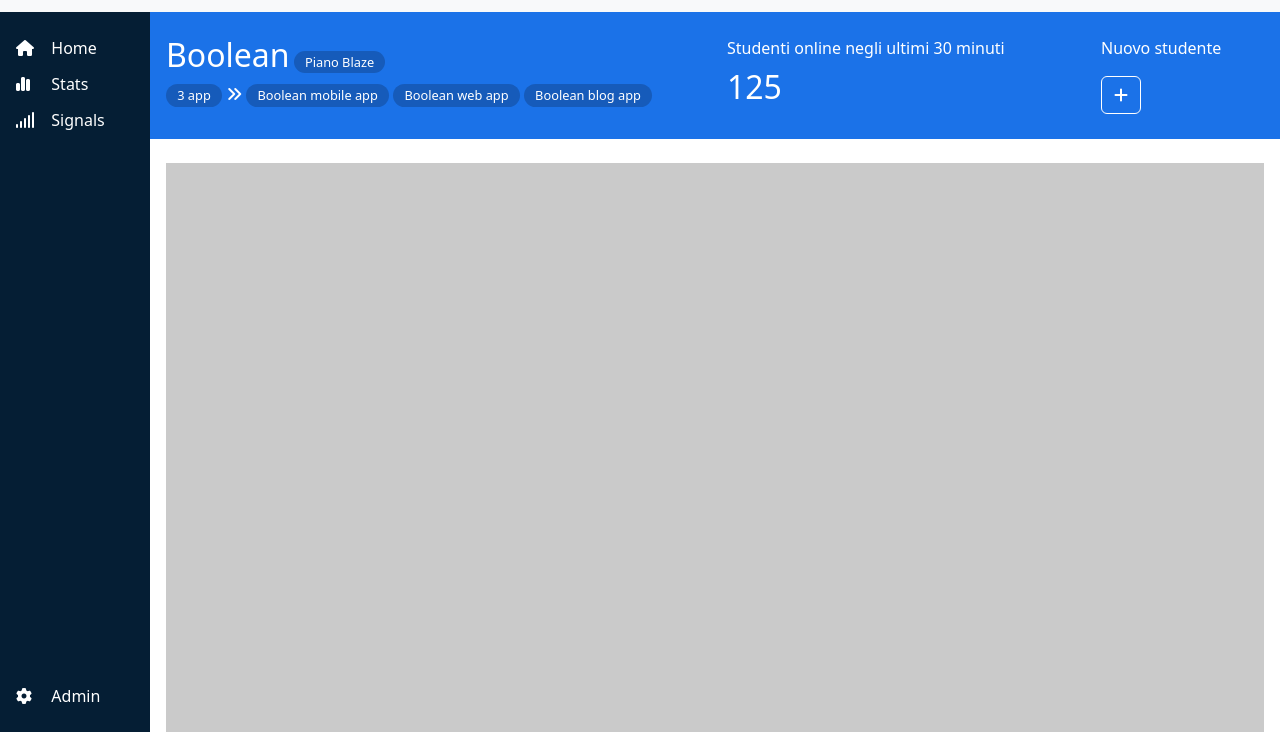
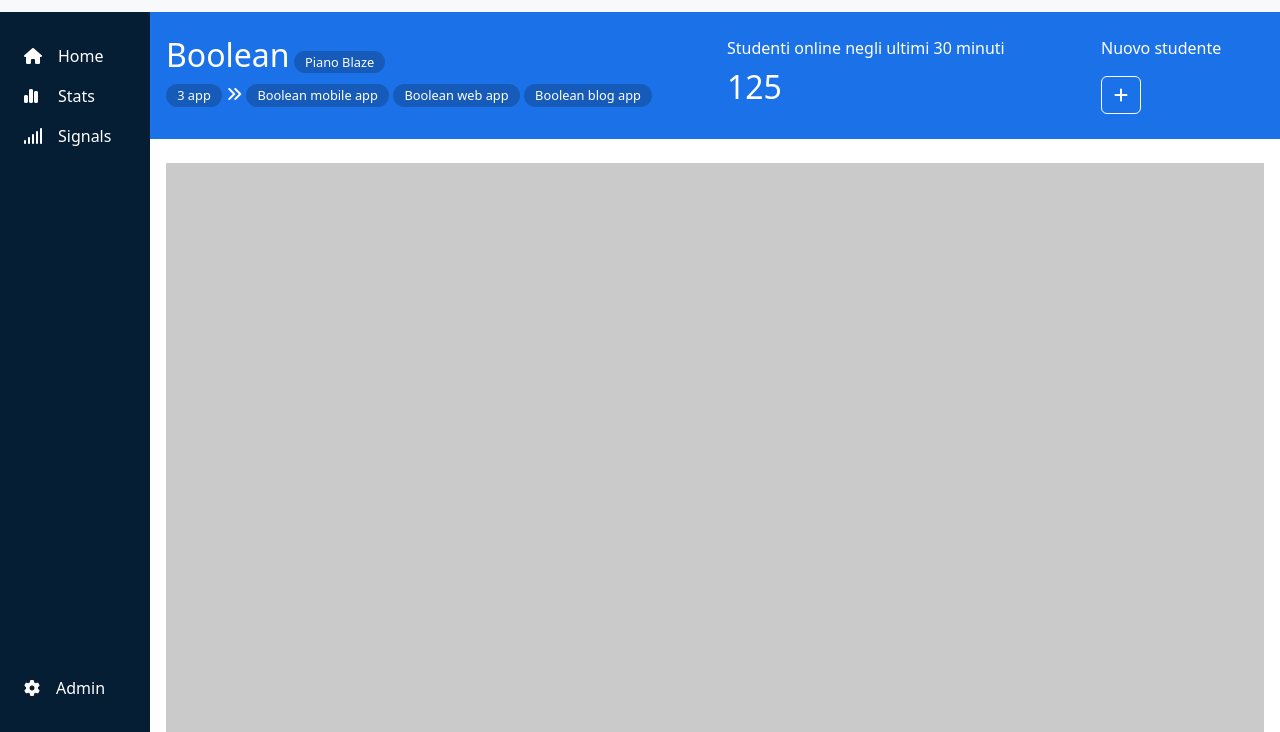
Before and after one commit to lollomrt/html-css-bootstrap-dashboard, a plain HTML site: page index.html in a window 1280 px wide. Shown: the part 68-800 px from the top of the page. Drawn offline with nearby package versions, Linux system fonts and the light colour scheme.

Commit message:
Aggiornamneto hover e struttura sidebar

```diff
--- a/css/style.css
+++ b/css/style.css
@@ -63,6 +63,10 @@ main {
 
 .topbar .contenuto .responsive-offcanvas {
     width: 50vw;
+}
+
+.menu:hover {
+    background-color: #324658;
 }
 
 @media screen and (max-width:768px) {
--- a/index.html
+++ b/index.html
@@ -68,18 +68,17 @@
                         <div class="col-4 w-100 g-0">
                             <div class="contentenuto-sup text-white">
                                 <div class="row justify-content-center">
-                                    <div class="col-12 col-md-4">
+                                    <div class="col-12">
                                         <div class="cont m-0 g-0 gy-3">
-                                            <i class="fa-solid fa-house"></i>
-                                            <i class="my-3 fa-solid fa-chart-simple"></i>
-                                            <i class="fa-solid fa-signal"></i>
-                                        </div>
-                                    </div>
-                                    <div class="col-8 m-0 gx-0 gy-3 d-none d-md-block">
-                                        <div class="cont">
-                                            <p class="m-0 p-0">Home</p>
-                                            <p class="lh-1 my-3 mx-0 p-0">Stats</p>
-                                            <p class="m-0 p-0">Signals</p>
+                                            <div class="menu py-2 px-2 w-100">
+                                                <i class="fa-solid fa-house pe-3"></i><p class="d-inline-block m-0 p-0">Home</p>
+                                            </div>
+                                            <div class="menu py-2 px-2 w-100">
+                                                <i class="fa-solid fa-chart-simple pe-3"></i><p class="ps-1 d-inline-block m-0 p-0">Stats</p>
+                                            </div>
+                                            <div class="menu py-2 px-2 w-100">
+                                                <i class="fa-solid fa-signal pe-3"></i><p class="d-inline-block m-0 p-0">Signals</p>
+                                            </div>
                                         </div>
                                     </div>
                                 </div>
@@ -88,14 +87,9 @@
                         <div class="col-4 w-100 g-0">
                             <div class="contentenuto-inf text-white">
                                 <div class="row justify-content-center">
-                                    <div class="col-12 col-md-4">
-                                        <div class="cont m-0 g-0 gy-3">
-                                            <i class="fa-solid fa-gear"></i>
-                                        </div>
-                                    </div>
-                                    <div class="col-8 m-0 gx-0 gy-3 d-none d-md-block">
-                                        <div class="cont">
-                                            <p class="m-0 p-0">Admin</p>
+                                    <div class="col-12">
+                                        <div class="menu py-2 px-2 w-100">
+                                            <i class="fa-solid fa-gear pe-3"></i><p class="d-inline-block m-0 p-0">Admin</p>
                                         </div>
                                     </div>
                                 </div>
```
